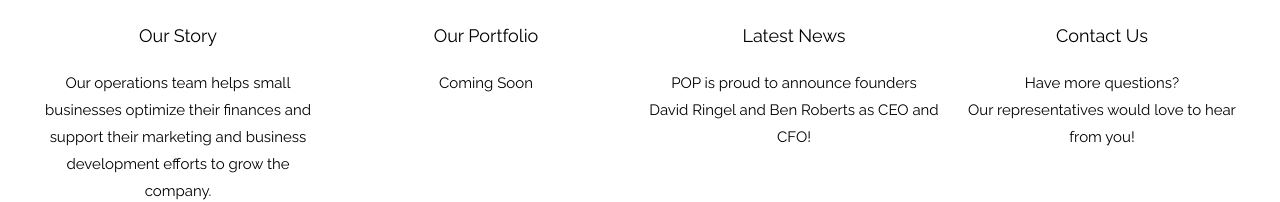
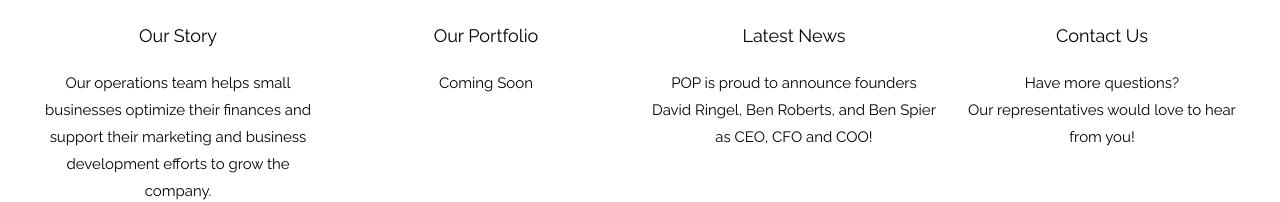
Before and after one commit to preservingOurPastDev/preservingOurPastDev.github.io, a plain HTML site: page about.html in a window 1280 px wide. Shown: the part 1174-1376 px from the top of the page. Drawn offline with nearby package versions, Linux system fonts and the light colour scheme.

Commit message:
about.html: updated COO position

```diff
--- a/about.html
+++ b/about.html
@@ -91,7 +91,7 @@
       <a href="./news.html" style="text-decoration: none">
         <i class="fa fa-newspaper-o w3-margin-bottom w3-jumbo"></i>
         <p class="w3-large">Latest News</p>
-	<p>POP is proud to announce founders<br>David Ringel and Ben Roberts as CEO and CFO!</p>
+	<p>POP is proud to announce founders<br>David Ringel, Ben Roberts, and Ben Spier<br>as CEO, CFO and COO!</p>
       </a>
     </div>
     <div class="w3-quarter">
```
